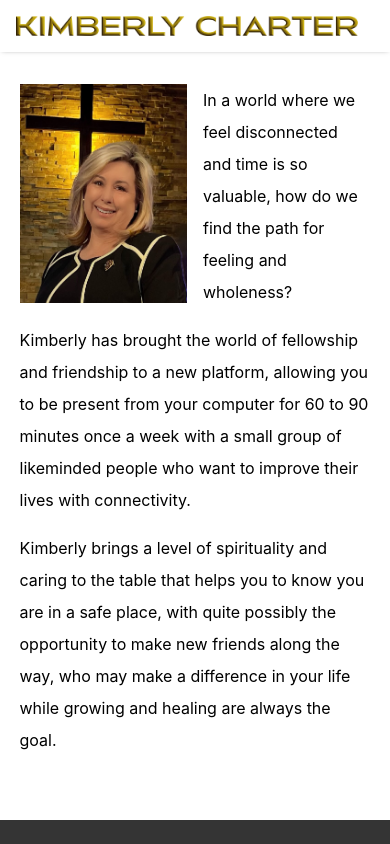
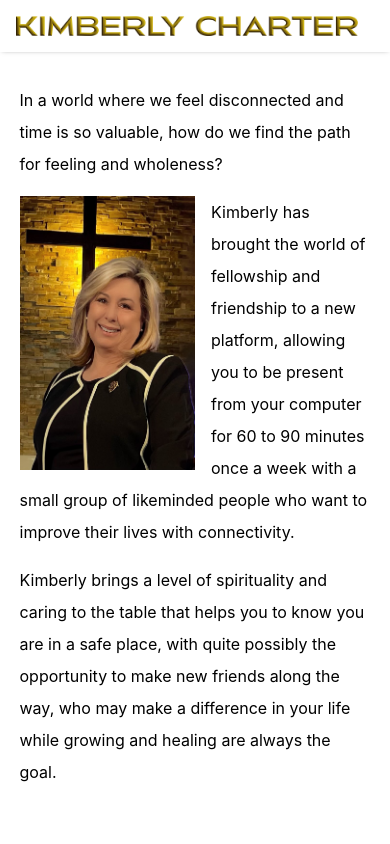
Before and after one commit to Levi237/kimberly-charter, a React (Create React App) app: page / in a window 390 px wide. Shown: the top 844 px of the page. Built offline with nearby package versions, Linux system fonts and the light colour scheme; grey boxes are pictures that could not be loaded.

Commit message:
improve style to fit content

```diff
--- a/src/index.css
+++ b/src/index.css
@@ -23,10 +23,10 @@ header {
   padding: 16px;
   display: flex;
   align-items: center;
-  justify-content: start;
+  justify-content: flex-start;
   box-shadow: 0 0px 5px -2px rgba(0,0,0,.5);
 }
-header > .name-logo {
+header>.name-logo {
   height: 100%;
   width: 100%;
   object-fit: contain;
--- a/src/pages/home.js
+++ b/src/pages/home/index.js
@@ -1,13 +1,14 @@
 import React from 'react';
-import './pages.css';
+import '../pages.css';
 
 const HomePage = () => {
     return (
         <div className="home">
 
             <section className="page-width">
-                <img className="headshot" width="50%" src="Pastor_Kim_Portrait.jpg" alt="Kim Headshot"/>
+                <img className="headshot desktop-only" width="50%" src="Pastor_Kim_Portrait_tall.jpg" alt="Kim Headshot"/>
                 <p>In a world where we feel disconnected and time is so valuable, how do we find the path for feeling and wholeness?</p>
+                <img className="headshot mobile-only" width="50%" src="Pastor_Kim_Portrait_tall.jpg" alt="Kim Headshot"/>
                 <p>Kimberly has brought the world of fellowship and friendship to a new platform, allowing you to be present from your computer for 60 to 90 minutes once a week with a small group of likeminded people who want to improve their lives with connectivity.</p>
                 <p>Kimberly brings a level of spirituality and caring to the table that helps you to know you are in a safe place, with quite possibly the opportunity to make new friends along the way, who may make a difference in your life while growing and healing are always the goal.</p>
             </section>
--- a/src/pages/pages.css
+++ b/src/pages/pages.css
@@ -21,7 +21,7 @@
 @media (max-width: 639px ){
     .home .headshot {
         font-size: 16px;
-        width: calc(50% - .5em);
+        width: 50%;
         float: left;
         padding: 0 1em 0 0;
     }
```
Also changed, not shown: public/Pastor_Kim_Portrait_tall.jpg (added).
